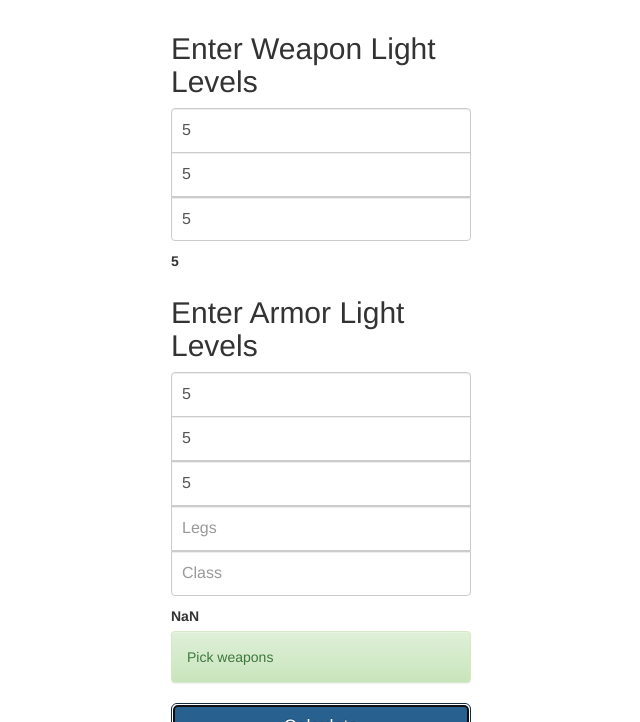
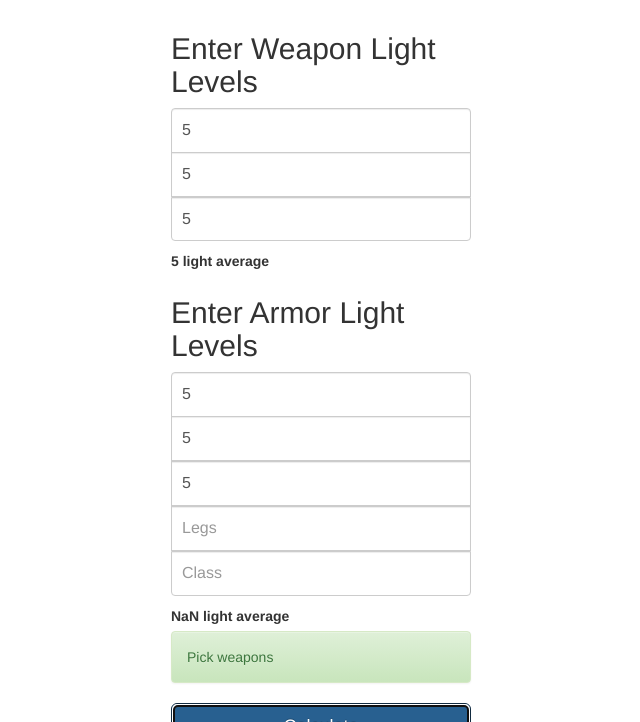
Before and after one commit to richard4339/destiny-package-calculator, a plain HTML site: page index.html in a window 1280 px wide. Both pictures are taken after typing "5", "5", "5", "5", "5", "5" into the empty fields and a click on the button "Calculate". Shown: the part 237-959 px from the top of the page, without its empty margins (319-959 px from the left). Drawn offline with Linux system fonts and the light colour scheme.

Commit message:
Maxing the comparison values at 390 light to match what the game will currently drop vendor packages at

```diff
--- a/index.html
+++ b/index.html
@@ -22,10 +22,20 @@
             $('#picker').hide();
             $('#calculate').click(function () {
                 var weapons = (parseInt($('#primary').val()) + parseInt($('#special').val()) + parseInt($('#heavy').val())) / 3;
-                $('#weapons').text(weapons);
+                $('#weapons').text(weapons + " light average");
+
+                if (weapons > 390) {
+                    $('#weapons').text(weapons + " light average - max package value is 390!");
+                    weapons = 390;
+                }
 
                 var armor = (parseInt($('#helmet').val()) + parseInt($('#gauntlets').val()) + parseInt($('#chestpiece').val()) + parseInt($('#legs').val()) + parseInt($('#class-item').val())) / 5;
-                $('#armor').text(armor);
+                $('#armor').text(armor + " light average");
+
+                if (armor > 390) {
+                    $('#armor').text(armor + " light average - max package value is 390!");
+                    armor = 390;
+                }
 
                 var pick = "";
                 if (weapons == armor) {
```
